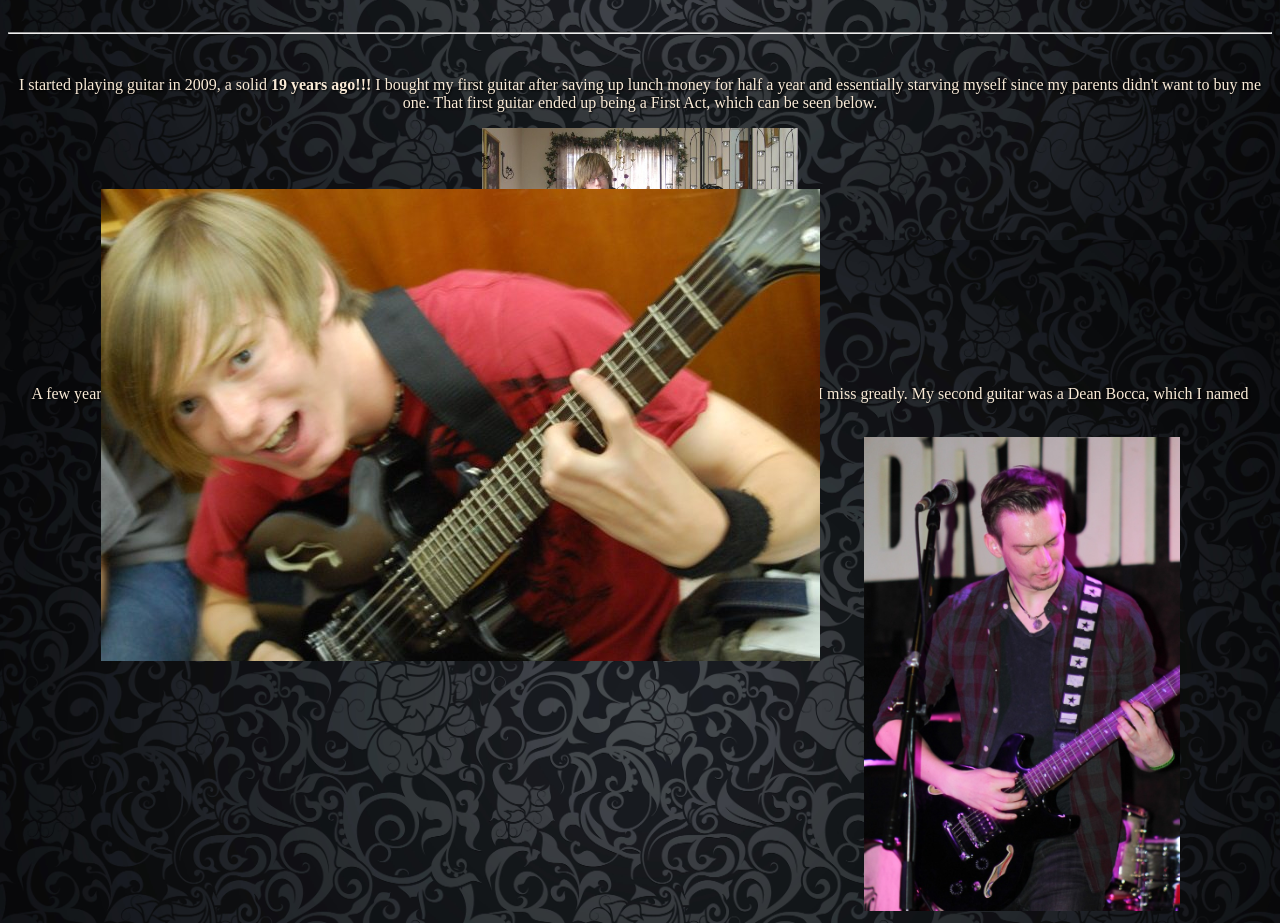
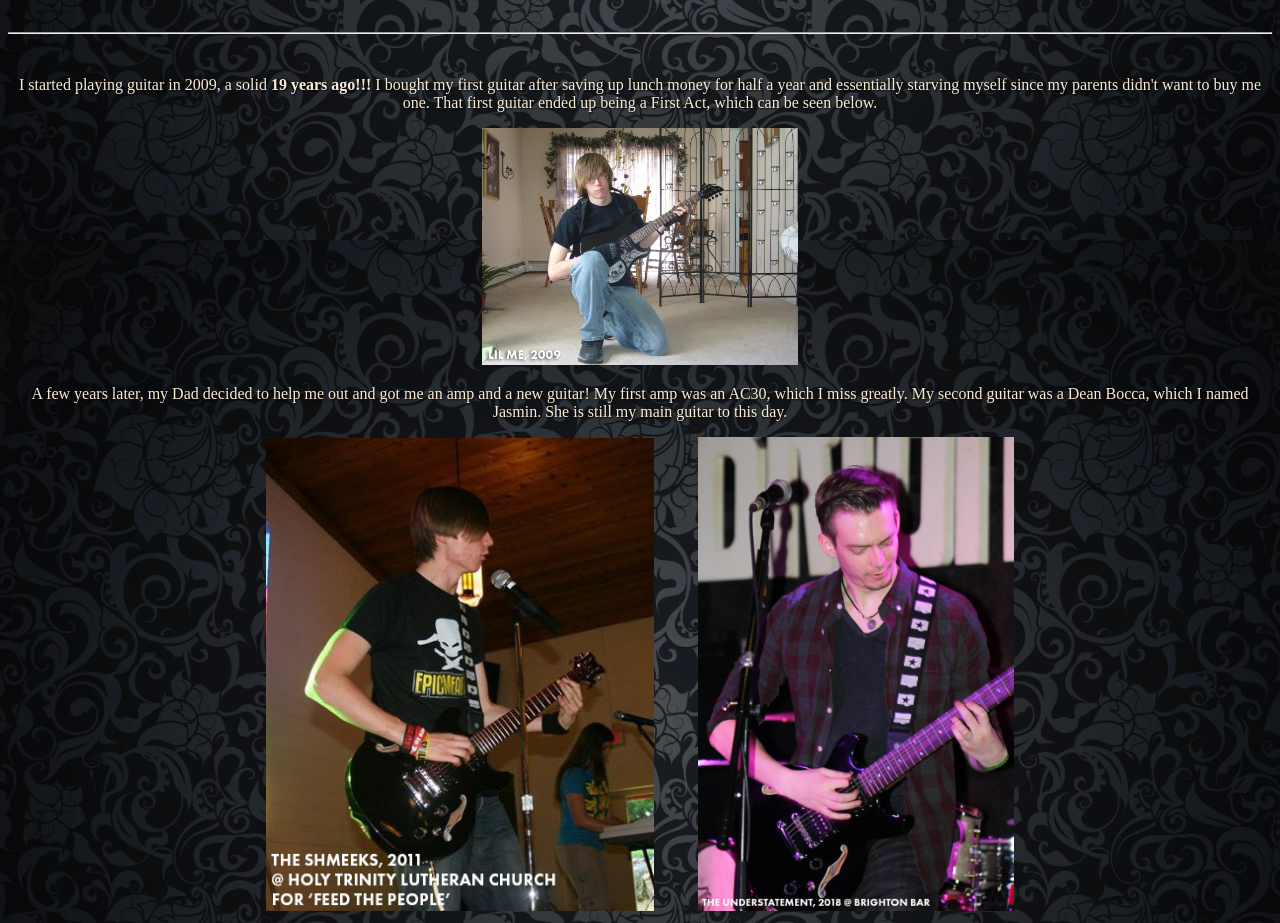
Before and after one commit to ArthurWash/MyFavoriteGuitars, a plain HTML site: page about.html in a window 1280 px wide. Shown: the part 560-1483 px from the top of the page. Drawn offline with Linux system fonts and the light colour scheme.

Commit message:
Fix: Added text to all images on the about me page via photoshop

```diff
--- a/about.html
+++ b/about.html
@@ -17,19 +17,18 @@
     <br>
     <h1 class="mainHeader"><u>About me</u></h1>
     <br>
-    <img class="aboutMe" src="images/me.jpeg" width="25%">
+    <img class="aboutMe" src="images/me.jpg" width="25%">
     <p>Hi! My name is AJ. I'm currently going to NJIT for a M.S. in Information Systems. My goal is to become a web developer.</p>
     <p>I'm also in two bands! I'm in an up and coming bar band that covers pop punk and 90's alternative called Wake up, Paul!. I also have a pop punk solo project called <a id="bandLink" target="_blank" href="https://faultyparachute.bandcamp.com">Faulty Parachute</a></p>
     <br>
     <hr>
     <br>
     <p>I started playing guitar in 2009, a solid <b>19 years ago!!!</b> I bought my first guitar after saving up lunch money for half a year and essentially starving myself since my parents didn't want to buy me one. That first guitar ended up being a First Act, which can be seen below.</p>
-    <div class="lilMeDiv">
-        <img class="aboutMe" src="images/lilme.jpeg" width="25%">
-        <div class="bottomLeft">lil me, 2009</div>
+    <div class="LilmeDiv">
+        <img class="aboutMe" src="images/lilme.jpg" width="25%">
     </div>
     <p>A few years later, my Dad decided to help me out and got me an amp and a new guitar! My first amp was an AC30, which I miss greatly. My second guitar was a Dean Bocca, which I named Jasmin. She is still my main guitar to this day.</p>
-    <img class="aboutMe" id="sideByside" src="images/me3.jpeg">
-    <img class="aboutMe" src="images/me2.jpeg" width="25%">
+    <img id="sideByside" src="images/me3.jpg" width="30.7%">
+    <img src="images/me2.jpg" width="25%">
 </body>
 </html>
--- a/style.css
+++ b/style.css
@@ -56,7 +56,7 @@ img:hover {transform: scale(1.1);}
 
 #bandLink:hover {font-size: 16px;}
 
-.lilMeDiv {
+.meDiv {
     position: relative;
     text-align: center;
     color: rgb(0, 0, 0);
@@ -73,10 +73,7 @@ img:hover {transform: scale(1.1);}
     transform: none;
 }
 
-#sideByside {
-    position: relative;
-    margin-right: 40px;
-    bottom: 250px;
+#sideByside {margin-right: 40px;
 }
 
 /* unvisited link */
```
Also changed, not shown: images/lilme.jpeg (deleted), images/lilme.jpg (added), images/me.jpeg (deleted), images/me.jpg (added), images/me2.jpeg (deleted), images/me2.jpg (added), images/me3.jpeg (deleted), images/me3.jpg (added).
